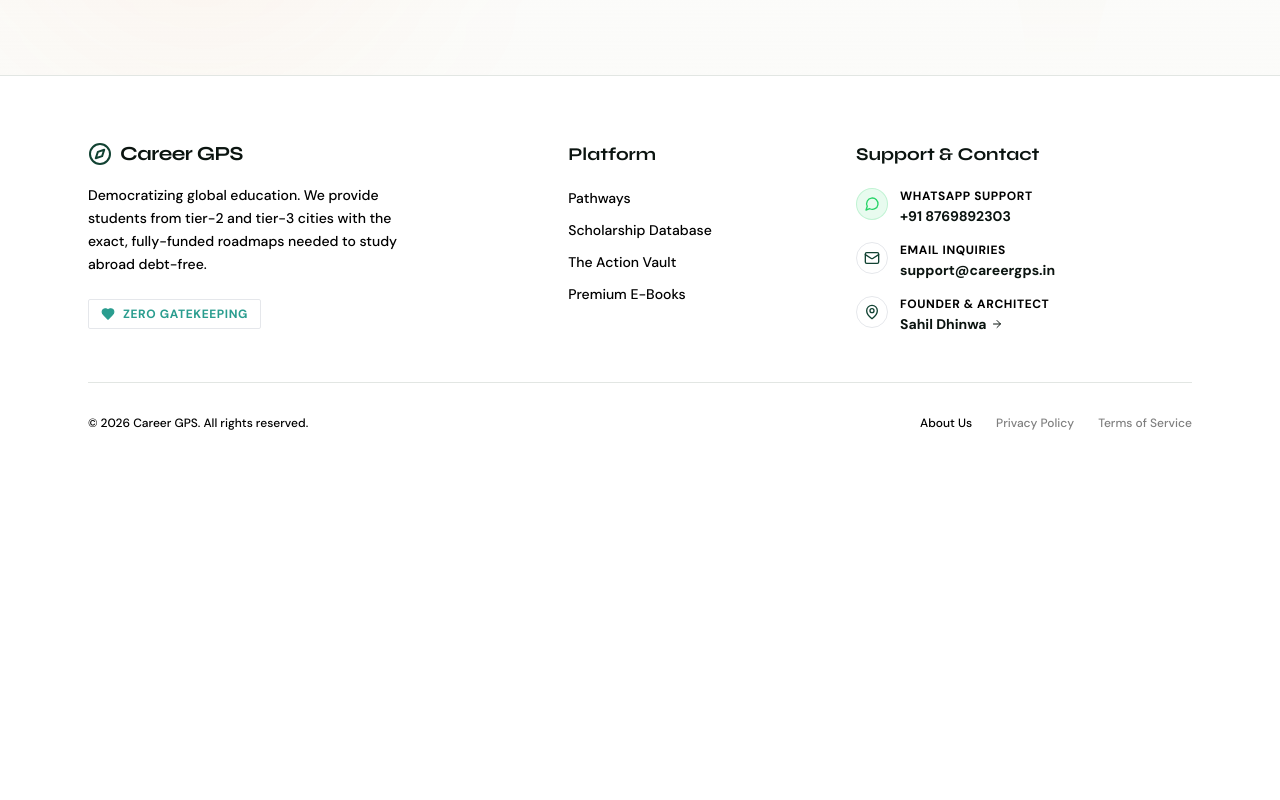
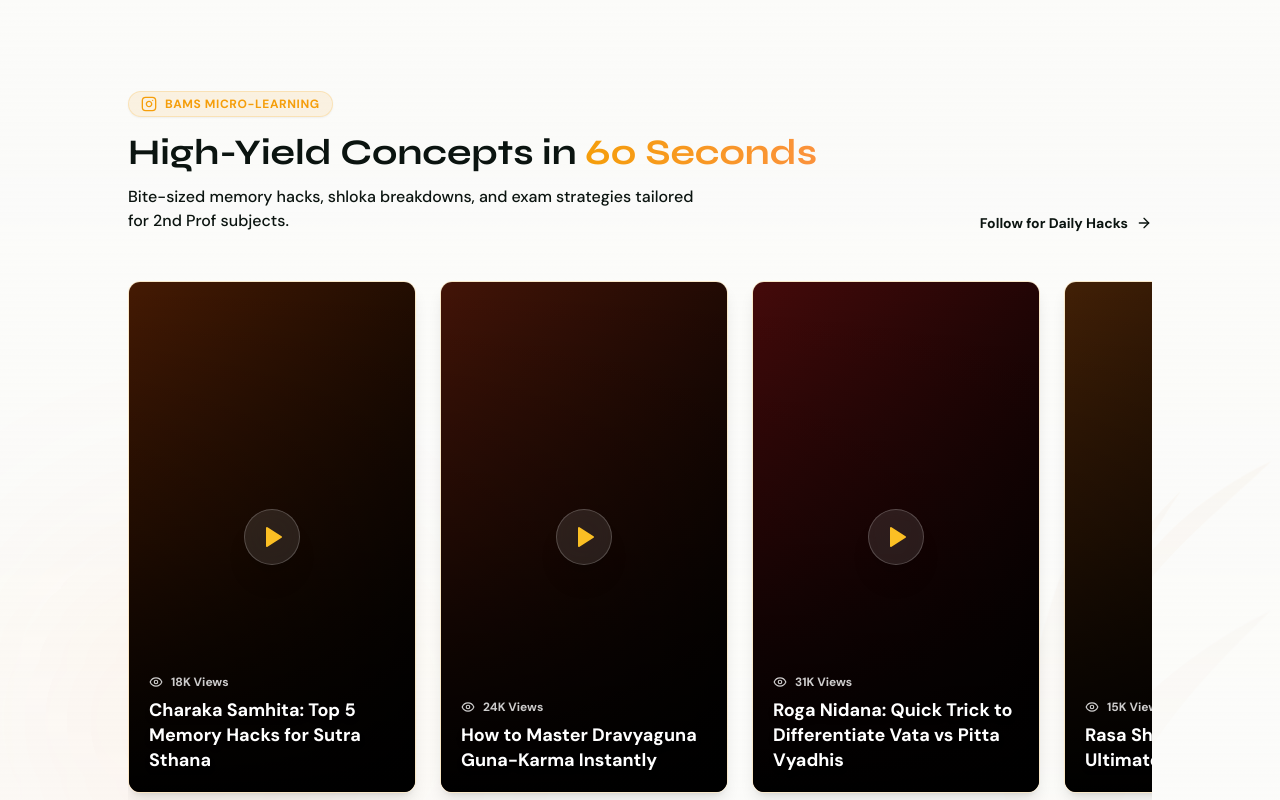
Before and after one commit to SahilDhinwa/Career-gps2.0, a Next.js app: page /bams-hub in a window 1280 px wide. Shown: the part 900-1700 px from the top of the page. Before the commit the page ends 1395 px from the top, so only its background shows below. Built offline with nearby package versions, Linux system fonts and the light colour scheme; no server answers.

Commit message:
Add new icons and update comments in page.tsx
Added new icons for Instagram, Play, Eye, and ArrowRight to enhance the Reels section and updated comments for clarity.

```diff
--- a/app/bams-hub/page.tsx
+++ b/app/bams-hub/page.tsx
@@ -1,14 +1,14 @@
 "use client";
 
 import Link from "next/link";
-import { ArrowLeft, Leaf, BookOpen, FileText, BrainCircuit, Sparkles, Download, Clock, ChevronRight } from "lucide-react";
-import AyurvedicBackground from "@/components/AyurvedicBackground"; // <-- 1. ADD THIS IMPORT
+// Added Instagram, Play, Eye, and ArrowRight for the Reels section
+import { ArrowLeft, Leaf, BookOpen, FileText, BrainCircuit, Sparkles, Download, Clock, ChevronRight, Instagram, Play, Eye, ArrowRight } from "lucide-react";
+import AyurvedicBackground from "@/components/AyurvedicBackground";
 
 export default function BAMSDashboard() {
   return (
     <div className="min-h-screen bg-background relative overflow-hidden transition-colors duration-300 pt-12 pb-24 px-6">
 
-      {/* <-- 2. ADD THE COMPONENT HERE --> */}
       <AyurvedicBackground />
 
       {/* Ambient Background Glow */}
@@ -49,7 +49,7 @@ export default function BAMSDashboard() {
         {/* The 3-Pillar Grid */}
         <div className="grid grid-cols-1 md:grid-cols-3 gap-6 md:gap-8">
 
-          {/* 1. MCQ Practice Module (ACTIVE) */}
+          {/* 1. MCQ Practice Module */}
           <Link href="/mcq-practice" className="group bg-surface/90 backdrop-blur-md border border-amber-500/30 rounded-sm shadow-sm hover:shadow-xl hover:-translate-y-1 transition-all duration-500 relative overflow-hidden flex flex-col p-8">
             <div className="absolute inset-0 bg-gradient-to-br from-amber-500/5 to-transparent opacity-0 group-hover:opacity-100 transition-opacity duration-500 pointer-events-none"></div>
             <div className="w-14 h-14 bg-amber-500/10 rounded-full flex items-center justify-center mb-6 border border-amber-500/20 shadow-inner group-hover:scale-110 transition-transform duration-500">
@@ -64,7 +64,7 @@ export default function BAMSDashboard() {
             </div>
           </Link>
 
-          {/* 2. Previous Year Papers (UNLOCKED) */}
+          {/* 2. Previous Year Papers */}
           <Link href="/bams-hub/papers" className="group bg-surface/90 backdrop-blur-md border border-amber-500/30 rounded-sm shadow-sm hover:shadow-xl hover:-translate-y-1 transition-all duration-500 relative overflow-hidden flex flex-col p-8">
             <div className="absolute inset-0 bg-gradient-to-br from-amber-500/5 to-transparent opacity-0 group-hover:opacity-100 transition-opacity duration-500 pointer-events-none"></div>
             <div className="w-14 h-14 bg-amber-500/10 rounded-full flex items-center justify-center mb-6 border border-amber-500/20 shadow-inner group-hover:scale-110 transition-transform duration-500">
@@ -79,7 +79,7 @@ export default function BAMSDashboard() {
             </div>
           </Link>
 
-          {/* 3. High-Yield Notes (UNLOCKED) */}
+          {/* 3. High-Yield Notes */}
           <Link href="/bams-hub/notes" className="group bg-surface/90 backdrop-blur-md border border-amber-500/30 rounded-sm shadow-sm hover:shadow-xl hover:-translate-y-1 transition-all duration-500 relative overflow-hidden flex flex-col p-8">
             <div className="absolute inset-0 bg-gradient-to-br from-amber-500/5 to-transparent opacity-0 group-hover:opacity-100 transition-opacity duration-500 pointer-events-none"></div>
             <div className="absolute top-4 right-4 inline-flex items-center gap-1.5 px-3 py-1 bg-amber-500/10 border border-amber-500/20 rounded-sm text-[10px] font-bold text-amber-500 uppercase tracking-widest shadow-sm">
@@ -98,6 +98,133 @@ export default function BAMSDashboard() {
           </Link>
 
         </div>
+
+        {/* ===================================================================== */}
+        {/* ================= START OF BAMS REELS SECTION ======================= */}
+        {/* ===================================================================== */}
+
+        <div className="mt-20 md:mt-28 relative z-10">
+          <div className="flex flex-col md:flex-row md:items-end justify-between mb-8 md:mb-10 gap-4">
+            <div>
+              <div className="inline-flex items-center gap-2 px-3 py-1 rounded-full bg-amber-500/10 text-amber-500 text-xs font-bold uppercase tracking-wider mb-4 border border-amber-500/20 shadow-sm">
+                <Instagram className="w-4 h-4" /> BAMS Micro-Learning
+              </div>
+              <h2 className="font-heading text-3xl md:text-4xl font-bold text-foreground">
+                High-Yield Concepts in <span className="text-transparent bg-clip-text bg-gradient-to-r from-amber-500 to-orange-400">60 Seconds</span>
+              </h2>
+              <p className="text-foreground/70 font-medium mt-3 max-w-xl text-sm md:text-base">
+                Bite-sized memory hacks, shloka breakdowns, and exam strategies tailored for 2nd Prof subjects.
+              </p>
+            </div>
+
+            <Link href="https://instagram.com" target="_blank" className="hidden md:flex items-center gap-2 text-sm font-bold text-foreground/60 hover:text-amber-500 transition-colors">
+              Follow for Daily Hacks <ArrowRight className="w-4 h-4" />
+            </Link>
+          </div>
+
+          {/* Swipeable Carousel */}
+          <div className="flex overflow-x-auto gap-4 md:gap-6 pb-8 pt-2 scrollbar-hide -mx-6 px-6 md:mx-0 md:px-0 snap-x snap-mandatory">
+
+            {/* Reel 1 */}
+            <div className="group relative w-64 md:w-72 shrink-0 aspect-[9/16] rounded-xl overflow-hidden snap-center shadow-lg border border-amber-500/20 cursor-pointer transform transition-transform hover:-translate-y-2">
+              <div className="absolute inset-0 bg-gradient-to-br from-amber-950 to-black"></div>
+              {/* Optional: Add actual image background here later */}
+              {/* <Image src="/your-thumbnail.jpg" fill className="object-cover opacity-60" alt="Thumbnail" /> */}
+              <div className="absolute inset-0 bg-gradient-to-t from-black via-black/40 to-transparent"></div>
+
+              <div className="absolute inset-0 flex items-center justify-center">
+                <div className="w-14 h-14 rounded-full bg-white/10 backdrop-blur-md flex items-center justify-center border border-white/20 group-hover:scale-110 transition-transform shadow-xl">
+                  <Play className="w-6 h-6 text-amber-400 ml-1 fill-current" />
+                </div>
+              </div>
+
+              <div className="absolute bottom-0 left-0 w-full p-5">
+                <div className="flex items-center gap-2 text-white/80 text-xs font-bold mb-2">
+                  <Eye className="w-3.5 h-3.5" /> 18K Views
+                </div>
+                <h3 className="text-white font-bold text-lg leading-snug drop-shadow-md">
+                  Charaka Samhita: Top 5 Memory Hacks for Sutra Sthana
+                </h3>
+              </div>
+            </div>
+
+            {/* Reel 2 */}
+            <div className="group relative w-64 md:w-72 shrink-0 aspect-[9/16] rounded-xl overflow-hidden snap-center shadow-lg border border-amber-500/20 cursor-pointer transform transition-transform hover:-translate-y-2">
+              <div className="absolute inset-0 bg-gradient-to-br from-orange-950 to-black"></div>
+              <div className="absolute inset-0 bg-gradient-to-t from-black via-black/40 to-transparent"></div>
+
+              <div className="absolute inset-0 flex items-center justify-center">
+                <div className="w-14 h-14 rounded-full bg-white/10 backdrop-blur-md flex items-center justify-center border border-white/20 group-hover:scale-110 transition-transform shadow-xl">
+                  <Play className="w-6 h-6 text-amber-400 ml-1 fill-current" />
+                </div>
+              </div>
+
+              <div className="absolute bottom-0 left-0 w-full p-5">
+                <div className="flex items-center gap-2 text-white/80 text-xs font-bold mb-2">
+                  <Eye className="w-3.5 h-3.5" /> 24K Views
+                </div>
+                <h3 className="text-white font-bold text-lg leading-snug drop-shadow-md">
+                  How to Master Dravyaguna Guna-Karma Instantly
+                </h3>
+              </div>
+            </div>
+
+            {/* Reel 3 */}
+            <div className="group relative w-64 md:w-72 shrink-0 aspect-[9/16] rounded-xl overflow-hidden snap-center shadow-lg border border-amber-500/20 cursor-pointer transform transition-transform hover:-translate-y-2">
+              <div className="absolute inset-0 bg-gradient-to-br from-red-950 to-black"></div>
+              <div className="absolute inset-0 bg-gradient-to-t from-black via-black/40 to-transparent"></div>
+
+              <div className="absolute inset-0 flex items-center justify-center">
+                <div className="w-14 h-14 rounded-full bg-white/10 backdrop-blur-md flex items-center justify-center border border-white/20 group-hover:scale-110 transition-transform shadow-xl">
+                  <Play className="w-6 h-6 text-amber-400 ml-1 fill-current" />
+                </div>
+              </div>
+
+              <div className="absolute bottom-0 left-0 w-full p-5">
+                <div className="flex items-center gap-2 text-white/80 text-xs font-bold mb-2">
+                  <Eye className="w-3.5 h-3.5" /> 31K Views
+                </div>
+                <h3 className="text-white font-bold text-lg leading-snug drop-shadow-md">
+                  Roga Nidana: Quick Trick to Differentiate Vata vs Pitta Vyadhis
+                </h3>
+              </div>
+            </div>
+
+            {/* Reel 4 */}
+            <div className="group relative w-64 md:w-72 shrink-0 aspect-[9/16] rounded-xl overflow-hidden snap-center shadow-lg border border-amber-500/20 cursor-pointer transform transition-transform hover:-translate-y-2">
+              <div className="absolute inset-0 bg-gradient-to-br from-yellow-950 to-black"></div>
+              <div className="absolute inset-0 bg-gradient-to-t from-black via-black/40 to-transparent"></div>
+
+              <div className="absolute inset-0 flex items-center justify-center">
+                <div className="w-14 h-14 rounded-full bg-white/10 backdrop-blur-md flex items-center justify-center border border-white/20 group-hover:scale-110 transition-transform shadow-xl">
+                  <Play className="w-6 h-6 text-amber-400 ml-1 fill-current" />
+                </div>
+              </div>
+
+              <div className="absolute bottom-0 left-0 w-full p-5">
+                <div className="flex items-center gap-2 text-white/80 text-xs font-bold mb-2">
+                  <Eye className="w-3.5 h-3.5" /> 15K Views
+                </div>
+                <h3 className="text-white font-bold text-lg leading-snug drop-shadow-md">
+                  Rasa Shastra Yogas: The Ultimate 1-Minute Revision
+                </h3>
+              </div>
+            </div>
+
+          </div>
+
+          {/* Mobile "View All" button */}
+          <div className="mt-2 flex justify-center md:hidden">
+             <Link href="https://instagram.com" target="_blank" className="flex items-center justify-center gap-2 w-full py-4 rounded-sm bg-amber-500/10 text-amber-500 font-bold text-sm hover:bg-amber-500/20 border border-amber-500/30 transition-colors shadow-sm">
+              Follow for Daily Hacks <ArrowRight className="w-4 h-4" />
+            </Link>
+          </div>
+        </div>
+
+        {/* ===================================================================== */}
+        {/* ================== END OF BAMS REELS SECTION ======================== */}
+        {/* ===================================================================== */}
+
       </div>
     </div>
   );
```
